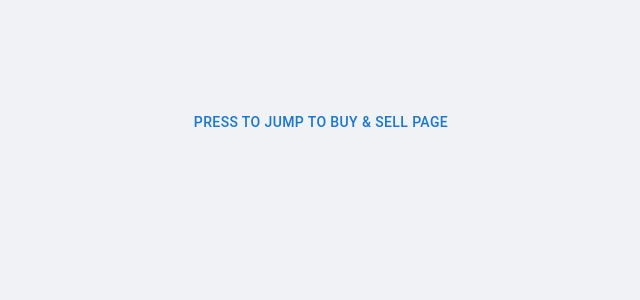
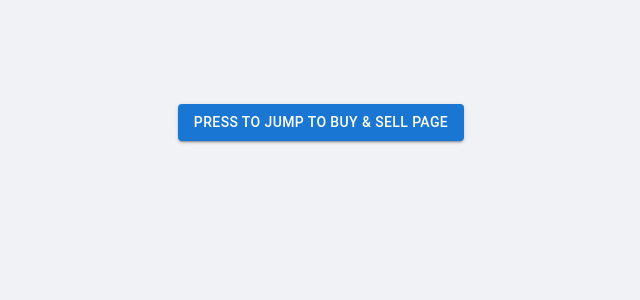
Before and after one commit to Saenvico/Cryptocurrency-exchange-, a Next.js app: page / in a window 1280 px wide. Shown: the top 300 px of the page, without its empty margins (319-959 px from the left). Built offline with nearby package versions, Linux system fonts and the light colour scheme.

Commit message:
mini change

```diff
--- a/src/pages/index.tsx
+++ b/src/pages/index.tsx
@@ -16,7 +16,11 @@ export default function Home() {
       </Head>
 
       <main className={styles.main}>
-        <Button className={styles.buttonMain} href="/Account/Trader/Buy&Sell">
+        <Button
+          className={styles.buttonMain}
+          variant="contained"
+          href="/Account/Trader/Buy&Sell"
+        >
           Press to jump to Buy & Sell page
         </Button>
       </main>
--- a/src/styles/Home.module.css
+++ b/src/styles/Home.module.css
@@ -12,3 +12,7 @@
   color: black;
   background-color: rgb(255, 255, 255);
 }
+
+.buttonMain:hover {
+  background-color: rgb(203, 201, 201)
+}
```
